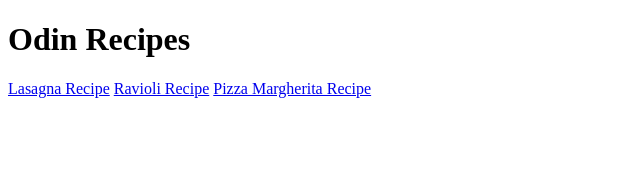
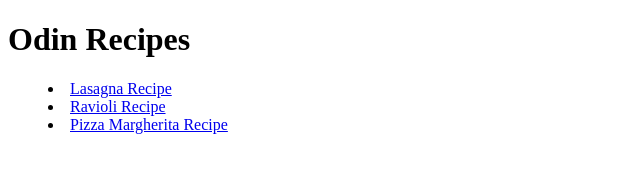
Before and after one commit to cryptobummed/odin-recipes, a plain HTML site: page index.html in a window 1280 px wide. Shown: the whole page, without its empty margins (0-640 px from the left). Drawn offline with Linux system fonts and the light colour scheme.

Commit message:
(Add menu to index.html, typo fix in recipes)
Added the recipe links in a menu type list in index.html, typo fix in <h3>Description of all 3 files in the recipes directory

[Ticket: none]

```diff
--- a/index.html
+++ b/index.html
@@ -10,8 +10,9 @@
         <h1>
             Odin Recipes
         </h1>
-        <a href="recipes/lasagna.html">Lasagna Recipe</a>
-        <a href="recipes/ravioli.html">Ravioli Recipe</a>
-        <a href="recipes/pizza_margherita.html">Pizza Margherita Recipe</a>
+        <menu>
+            <li><a href="recipes/lasagna.html">Lasagna Recipe</a></li>
+            <li><a href="recipes/ravioli.html">Ravioli Recipe</a></li>
+            <li><a href="recipes/pizza_margherita.html">Pizza Margherita Recipe</a></li>
     </body>
 </html>
```
Also changed, not shown: recipes/lasagna.html (+1 -1 lines), recipes/pizza_margherita.html (+1 -1 lines), recipes/ravioli.html (+1 -1 lines).
